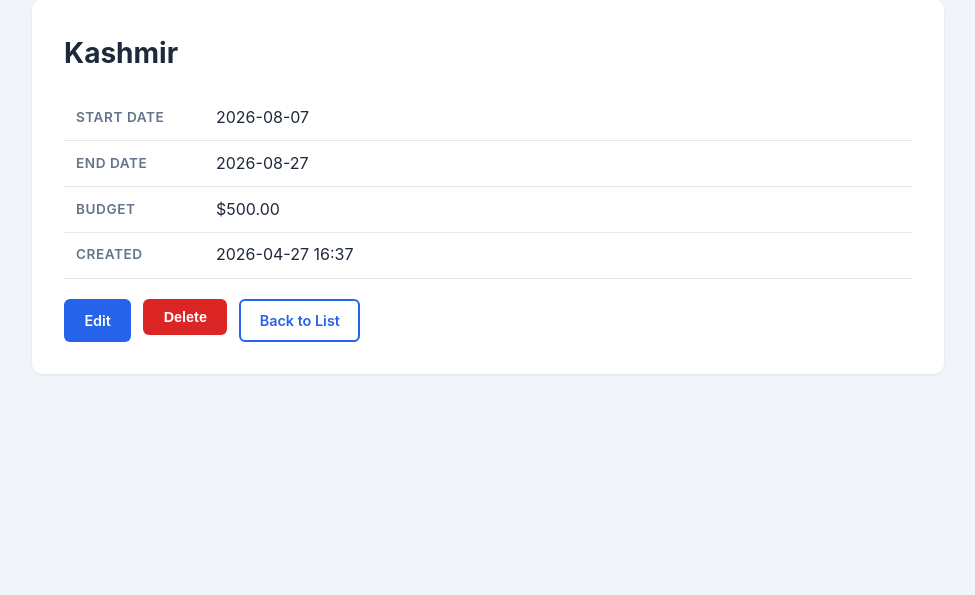
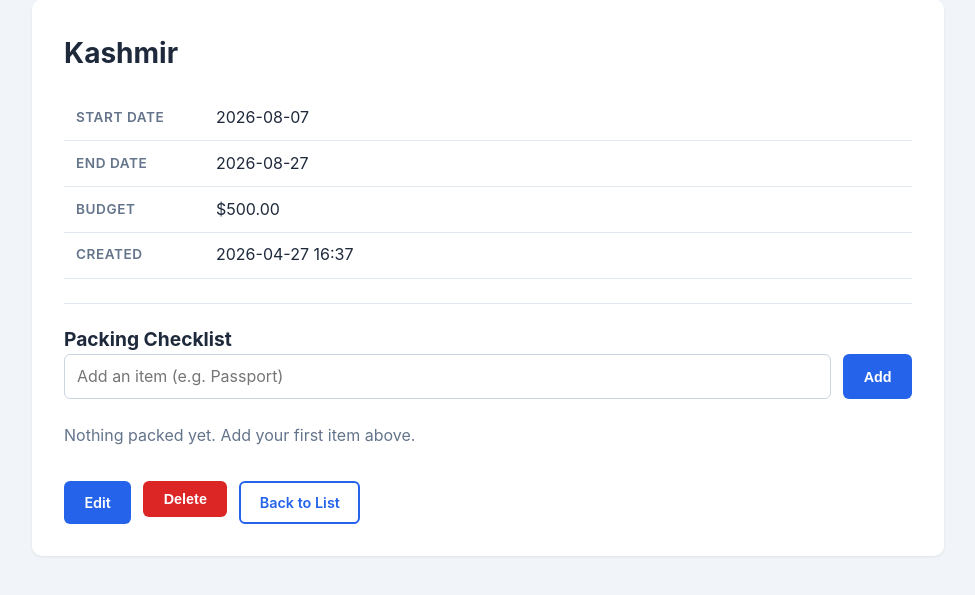
Before and after one commit to im-sandbox-lavanya/travel-planner, a FastAPI app: page /plans/35e71e311db94c1b82c2a75aeb289341 in a window 1280 px wide. Shown: the part 93-688 px from the top of the page, without its empty margins (152-1127 px from the left). Run offline with FastAPI, Linux system fonts and the light colour scheme.

Commit message:
Add trip packing checklist feature
Co-authored-by: Copilot App <223556219+Copilot@users.noreply.github.com>

```diff
--- a/app/main.py
+++ b/app/main.py
@@ -145,6 +145,33 @@ async def delete_plan(plan_id: str):
 
 
 # ---------------------------------------------------------------------------
+# Packing checklist
+# ---------------------------------------------------------------------------
+@app.post("/plans/{plan_id}/packing-items")
+async def add_packing_item(plan_id: str, name: str = Form(...)):
+    name = name.strip()
+    if not name:
+        raise HTTPException(status_code=422, detail="Packing item name is required")
+    if not storage.add_packing_item(plan_id, name):
+        raise HTTPException(status_code=404, detail="Plan not found")
+    return RedirectResponse(f"/plans/{plan_id}", status_code=303)
+
+
+@app.post("/plans/{plan_id}/packing-items/{item_id}/toggle")
+async def toggle_packing_item(plan_id: str, item_id: str):
+    if not storage.toggle_packing_item(plan_id, item_id):
+        raise HTTPException(status_code=404, detail="Packing item not found")
+    return RedirectResponse(f"/plans/{plan_id}", status_code=303)
+
+
+@app.post("/plans/{plan_id}/packing-items/{item_id}/delete")
+async def delete_packing_item(plan_id: str, item_id: str):
+    if not storage.delete_packing_item(plan_id, item_id):
+        raise HTTPException(status_code=404, detail="Packing item not found")
+    return RedirectResponse(f"/plans/{plan_id}", status_code=303)
+
+
+# ---------------------------------------------------------------------------
 # Export data file
 # ---------------------------------------------------------------------------
 @app.get("/plans/export/{filename}")
--- a/app/models.py
+++ b/app/models.py
@@ -2,6 +2,14 @@ from datetime import date, datetime
 from typing import Optional
 
 from pydantic import BaseModel, model_validator
+
+
+class PackingItem(BaseModel):
+    """An item in a travel plan packing checklist."""
+
+    id: str
+    name: str
+    packed: bool = False
 
 
 class TravelPlanCreate(BaseModel):
@@ -30,3 +38,4 @@ class TravelPlan(BaseModel):
     budget: Optional[float] = None
     notes: Optional[str] = None
     created_at: datetime
+    packing_items: list[PackingItem] = []
--- a/app/static/style.css
+++ b/app/static/style.css
@@ -248,3 +248,148 @@ h1 {
 .alert-error ul {
     list-style: disc inside;
 }
+
+/* ── Packing Checklist ─────────────────────────────────── */
+.packing-checklist {
+    margin-top: 1.5rem;
+    padding-top: 1.25rem;
+    border-top: 1px solid #e2e8f0;
+}
+
+.packing-heading {
+    display: flex;
+    justify-content: space-between;
+    align-items: baseline;
+    gap: 1rem;
+}
+
+.packing-heading h2 {
+    font-size: 1.2rem;
+}
+
+.packing-progress {
+    color: #64748b;
+    font-size: 0.85rem;
+    font-weight: 600;
+}
+
+.progress-track {
+    height: 8px;
+    margin: 0.65rem 0 1rem;
+    overflow: hidden;
+    border-radius: 999px;
+    background: #e2e8f0;
+}
+
+.progress-fill {
+    height: 100%;
+    border-radius: inherit;
+    background: #16a34a;
+    transition: width 0.2s ease;
+}
+
+.packing-add-form {
+    display: flex;
+    gap: 0.75rem;
+    margin-bottom: 0.75rem;
+}
+
+.packing-add-form input {
+    flex: 1;
+    min-width: 0;
+    padding: 0.55rem 0.75rem;
+    border: 1px solid #cbd5e1;
+    border-radius: 6px;
+    font: inherit;
+}
+
+.packing-add-form input:focus {
+    outline: none;
+    border-color: #2563eb;
+    box-shadow: 0 0 0 3px rgba(37, 99, 235, 0.15);
+}
+
+.packing-list {
+    list-style: none;
+}
+
+.packing-list li {
+    display: flex;
+    align-items: center;
+    border-bottom: 1px solid #e2e8f0;
+}
+
+.packing-list li form:first-child {
+    flex: 1;
+}
+
+.packing-toggle {
+    width: 100%;
+    display: flex;
+    align-items: center;
+    gap: 0.65rem;
+    padding: 0.65rem 0;
+    border: 0;
+    background: transparent;
+    color: inherit;
+    font: inherit;
+    text-align: left;
+    cursor: pointer;
+}
+
+.packing-checkbox {
+    width: 20px;
+    height: 20px;
+    flex: 0 0 20px;
+    display: inline-flex;
+    align-items: center;
+    justify-content: center;
+    border: 2px solid #94a3b8;
+    border-radius: 5px;
+    color: #fff;
+    font-size: 0.75rem;
+    line-height: 1;
+}
+
+.packing-list li.packed .packing-checkbox {
+    border-color: #16a34a;
+    background: #16a34a;
+}
+
+.packing-list li.packed .packing-name {
+    color: #64748b;
+    text-decoration: line-through;
+}
+
+.packing-delete {
+    width: 32px;
+    height: 32px;
+    border: 0;
+    border-radius: 50%;
+    background: transparent;
+    color: #94a3b8;
+    font-size: 1.25rem;
+    cursor: pointer;
+}
+
+.packing-delete:hover {
+    background: #fee2e2;
+    color: #dc2626;
+}
+
+.packing-empty {
+    padding: 0.75rem 0;
+    color: #64748b;
+}
+
+.sr-only {
+    position: absolute;
+    width: 1px;
+    height: 1px;
+    padding: 0;
+    margin: -1px;
+    overflow: hidden;
+    clip: rect(0, 0, 0, 0);
+    white-space: nowrap;
+    border: 0;
+}
--- a/app/storage.py
+++ b/app/storage.py
@@ -5,7 +5,7 @@ import uuid
 from datetime import datetime
 from pathlib import Path
 
-from .models import TravelPlan, TravelPlanCreate
+from .models import PackingItem, TravelPlan, TravelPlanCreate
 
 PLANS_FILE = Path("data/plans.json")
 DB_FILE = Path("data/plans.db")
@@ -105,3 +105,40 @@ def delete_plan(plan_id: str) -> bool:
         return False
     save_plans(new_plans)
     return True
+
+
+def add_packing_item(plan_id: str, name: str) -> PackingItem | None:
+    plans = load_plans()
+    item = PackingItem(id=uuid.uuid4().hex, name=name)
+    for plan in plans:
+        if plan.id == plan_id:
+            plan.packing_items.append(item)
+            save_plans(plans)
+            return item
+    return None
+
+
+def toggle_packing_item(plan_id: str, item_id: str) -> bool:
+    plans = load_plans()
+    for plan in plans:
+        if plan.id == plan_id:
+            for item in plan.packing_items:
+                if item.id == item_id:
+                    item.packed = not item.packed
+                    save_plans(plans)
+                    return True
+    return False
+
+
+def delete_packing_item(plan_id: str, item_id: str) -> bool:
+    plans = load_plans()
+    for plan in plans:
+        if plan.id == plan_id:
+            original_count = len(plan.packing_items)
+            plan.packing_items = [
+                item for item in plan.packing_items if item.id != item_id
+            ]
+            if len(plan.packing_items) != original_count:
+                save_plans(plans)
+                return True
+    return False
--- a/app/templates/detail.html
+++ b/app/templates/detail.html
@@ -18,6 +18,51 @@
         <tr><th>Created</th><td>{{ plan.created_at.strftime('%Y-%m-%d %H:%M') }}</td></tr>
     </table>
 
+    <section class="packing-checklist">
+        <div class="packing-heading">
+            <h2>Packing Checklist</h2>
+            {% set packed_count = plan.packing_items | selectattr("packed") | list | length %}
+            {% set total_count = plan.packing_items | length %}
+            {% if total_count %}
+            <span class="packing-progress">{{ packed_count }} of {{ total_count }} packed</span>
+            {% endif %}
+        </div>
+
+        {% if total_count %}
+        <div class="progress-track" aria-label="{{ packed_count }} of {{ total_count }} items packed">
+            <div class="progress-fill" style="width: {{ (packed_count * 100 / total_count) | round | int }}%"></div>
+        </div>
+        {% endif %}
+
+        <form method="post" action="/plans/{{ plan.id }}/packing-items" class="packing-add-form">
+            <label class="sr-only" for="packing-item-name">Packing item</label>
+            <input type="text" id="packing-item-name" name="name" required maxlength="120"
+                   placeholder="Add an item (e.g. Passport)">
+            <button type="submit" class="btn">Add</button>
+        </form>
+
+        {% if plan.packing_items %}
+        <ul class="packing-list">
+            {% for item in plan.packing_items %}
+            <li class="{% if item.packed %}packed{% endif %}">
+                <form method="post" action="/plans/{{ plan.id }}/packing-items/{{ item.id }}/toggle">
+                    <button type="submit" class="packing-toggle"
+                            aria-label="{% if item.packed %}Mark {{ item.name }} as not packed{% else %}Mark {{ item.name }} as packed{% endif %}">
+                        <span class="packing-checkbox">{% if item.packed %}&#10003;{% endif %}</span>
+                        <span class="packing-name">{{ item.name }}</span>
+                    </button>
+                </form>
+                <form method="post" action="/plans/{{ plan.id }}/packing-items/{{ item.id }}/delete">
+                    <button type="submit" class="packing-delete" aria-label="Delete {{ item.name }}">&#215;</button>
+                </form>
+            </li>
+            {% endfor %}
+        </ul>
+        {% else %}
+        <p class="packing-empty">Nothing packed yet. Add your first item above.</p>
+        {% endif %}
+    </section>
+
     <div class="detail-actions">
         <a href="/plans/{{ plan.id }}/edit" class="btn">Edit</a>
         <form method="post" action="/plans/{{ plan.id }}/delete" class="inline-form"
```
Also changed, not shown: .github/extensions/trip-packing-checklist/extension.mjs (added), README.md.
